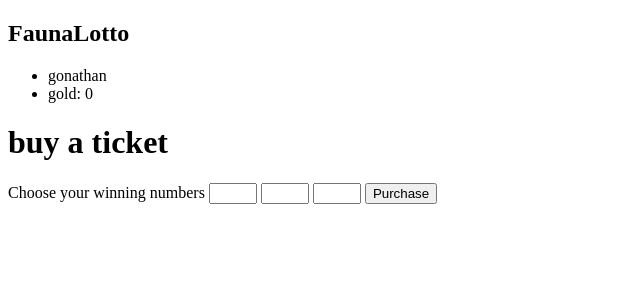
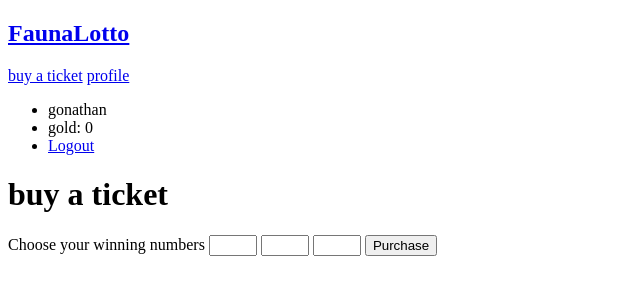
Before and after one commit to u-khang/burger-flipper, a Flask app: page /ticket in a window 1280 px wide. Shown: the top 300 px of the page, without its empty margins (0-640 px from the left). Run offline with Flask 3, Linux system fonts and the light colour scheme; a user stored in the database is signed in; data comes from the database, SQL or seed files in the repository; both versions use the stored data as it was after the commit.

Commit message:
add links to base template

```diff
--- a/whopper/templates/base.html
+++ b/whopper/templates/base.html
@@ -7,11 +7,16 @@
 </head>
 <body>
     <nav>
-        <h1>FaunaLotto</h1>
+        <a href="/"><h1>FaunaLotto</h1><a>
+        <a href="/ticket">buy a ticket</a>
+        <a href="/user">profile</a>
         <ul>
         {% if g.user %}
             <li>{{ g.user[1] }}</li>
             <li>gold: {{ g.user[3] }}</li>
+            <li>
+                <a href="/auth/logout">Logout</a>
+            </li>
         {% else %}
             <li><a href="{{ url_for('auth.register') }}">Register</a></li>
             <li><a href="{{ url_for('auth.login') }}">Login</a></li>
--- a/whopper/ticket.py
+++ b/whopper/ticket.py
@@ -40,6 +40,7 @@ def generate_winning_nums():
 @ticket_bp.route('/SCAN_TICKET')
 def scan_ticket():
     # use queries to check ticket winnings. for js fetch calls. return # of matching nums
+
     ticket_id = request.args.get('ticket_id', default=None)
     db = get_db()
 
```
Also changed, not shown: fries.db.
